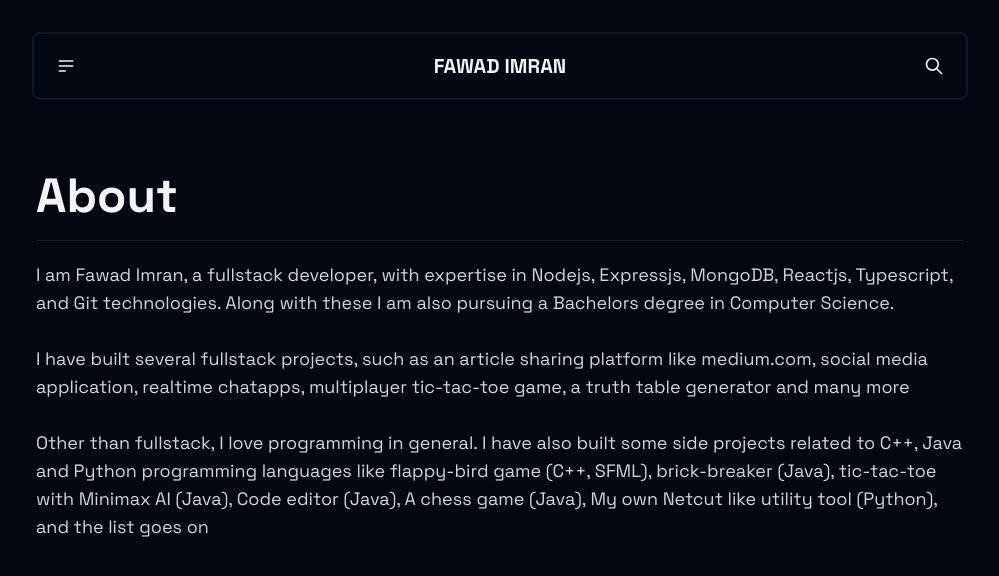
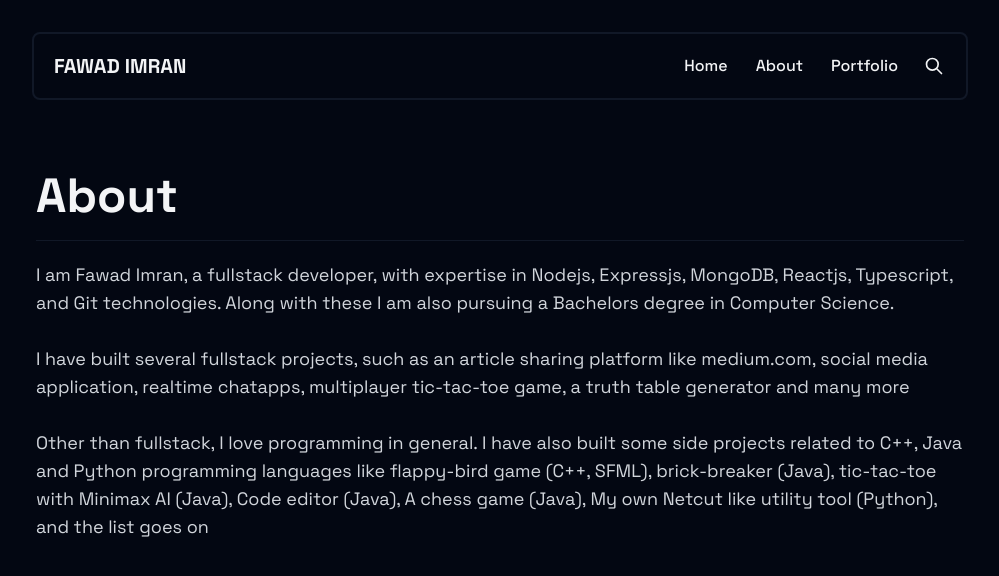
Before and after one commit to mrx7355608/blog-2.0, a Next.js app: page /about in a window 1280 px wide. Shown: the top 576 px of the page, without its empty margins (140-1139 px from the left). Built offline with nearby package versions, Linux system fonts and the light colour scheme.

Commit message:
updated navbar styles

```diff
--- a/components/navbar.tsx
+++ b/components/navbar.tsx
@@ -10,7 +10,43 @@ export const Navbar = () => {
   return (
     <div className="navbar bg-transparent w-full lg:w-3/4 border-2 border-gray-900 mx-auto rounded-lg my-2 mt-4">
       <div className="navbar-start">
-        <div className="dropdown">
+        <Link href="/" className="ml-3 text-xl font-black">
+          FAWAD IMRAN
+        </Link>
+      </div>
+      <div className="navbar-end">
+        <div className="hidden sm:flex gap-7 font-medium items-center">
+          <Link className="hover:text-sky-300" href="/">
+            Home
+          </Link>
+          <Link className="hover:text-sky-300" href="/about">
+            About
+          </Link>
+          <Link
+            className="hover:text-sky-300"
+            href="https://mrx7355608.github.io/portfolio"
+          >
+            Portfolio
+          </Link>
+        </div>
+        <button className="btn ml-3 btn-ghost btn-circle" onClick={openModal}>
+          <svg
+            xmlns="http://www.w3.org/2000/svg"
+            className="h-5 w-5"
+            fill="none"
+            viewBox="0 0 24 24"
+            stroke="currentColor"
+          >
+            <path
+              strokeLinecap="round"
+              strokeLinejoin="round"
+              strokeWidth="2"
+              d="M21 21l-6-6m2-5a7 7 0 11-14 0 7 7 0 0114 0z"
+            />
+          </svg>
+        </button>
+
+        <div className="dropdown sm:hidden">
           <div tabIndex={0} role="button" className="btn btn-ghost btn-circle">
             <svg
               xmlns="http://www.w3.org/2000/svg"
@@ -45,29 +81,6 @@ export const Navbar = () => {
           </ul>
         </div>
       </div>
-      <div className="navbar-center">
-        <Link href="/" className="text-xl font-black">
-          FAWAD IMRAN
-        </Link>
-      </div>
-      <div className="navbar-end">
-        <button className="btn btn-ghost btn-circle" onClick={openModal}>
-          <svg
-            xmlns="http://www.w3.org/2000/svg"
-            className="h-5 w-5"
-            fill="none"
-            viewBox="0 0 24 24"
-            stroke="currentColor"
-          >
-            <path
-              strokeLinecap="round"
-              strokeLinejoin="round"
-              strokeWidth="2"
-              d="M21 21l-6-6m2-5a7 7 0 11-14 0 7 7 0 0114 0z"
-            />
-          </svg>
-        </button>
-      </div>
     </div>
   );
 };
```
